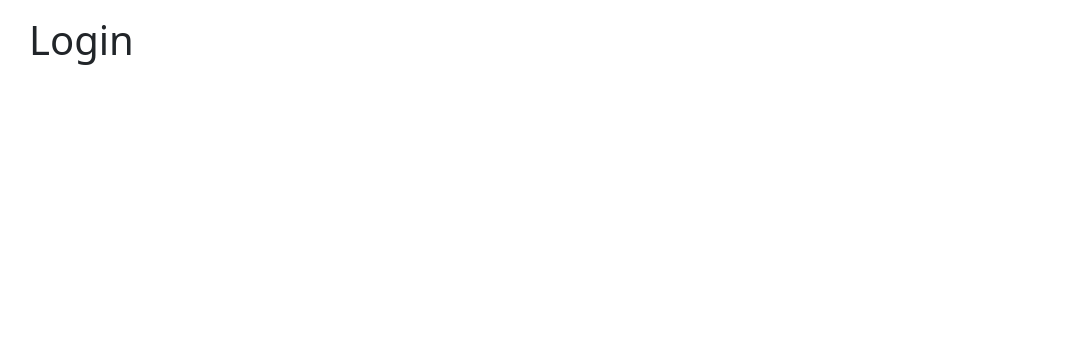
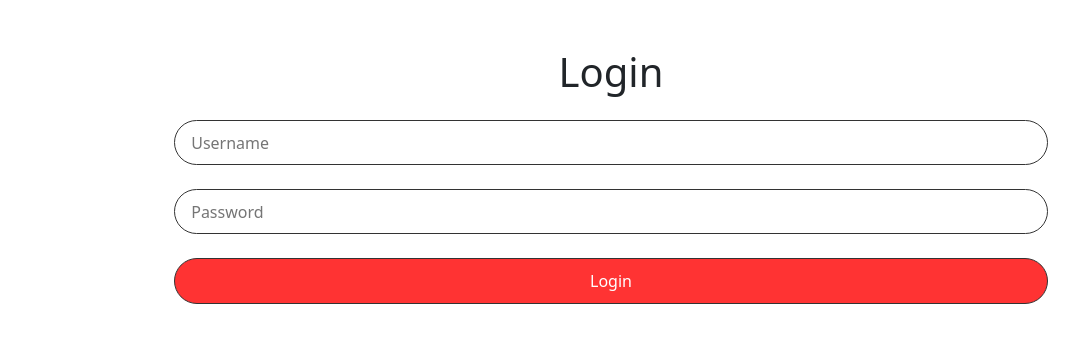
Before and after one commit to systemry420/icrc-attendance, a React (Create React App) app: page / in a window 1280 px wide. Shown: the top 342 px of the page, without its empty margins (53-1132 px from the left). Built offline with nearby package versions, Linux system fonts and the light colour scheme.

Commit message:
login form

```diff
--- a/src/App.js
+++ b/src/App.js
@@ -4,7 +4,6 @@ import Login from './pages/login';
 function App() {
   return (
     <div className="container">
-      <h1>Login</h1>
       <Login />
     </div>
   );
--- a/src/index.css
+++ b/src/index.css
@@ -1,8 +1,3 @@
-@tailwindcss base;
-@tailwindcss components;
-@tailwindcss utilities;
-
-
 body {
   margin: 0;
   font-family: -apple-system, BlinkMacSystemFont, 'Segoe UI', 'Roboto', 'Oxygen',
@@ -17,6 +12,18 @@ code {
     monospace;
 }
 
-.container {
-  padding: 1em;
+input {
+  border: 1px solid #333;
+  border-radius: 50px;
+  padding: 0.6em 1em;
+  width: 80%;
 }
+
+input[type="submit"] {
+  background-color: #f33;
+  color: #fff;
+}
+
+input[type="submit"]:hover, input[type="submit"]:active {
+  background-color: #f55;
+}
--- a/src/pages/login.js
+++ b/src/pages/login.js
@@ -4,12 +4,32 @@ import '../index.css';
 
 function Login() {
   return (
-    <div className="container">
-        <form className="col-12">
+    <div className="container justify-center text-center m-4 py-4">
+      <div className="fill-form form-box">
+      <h1>Login</h1>
+        <form className="col-md-12">
+            <div className="mt-4">
+              <input
+                id="name"
+                autoComplete="false"
+                placeholder="Username"
+                type='text' />
+            </div>
+            <div className="mt-4">
+              <input
+                id="password"
+                placeholder="Password"
+                type='password' />
+            </div>
 
+            <div className="mt-4">
+              <input
+                type='submit'
+                value='Login' />
+            </div>
+        </form>
 
-
-        </form>
+      </div>
     </div>
   );
 }
```
